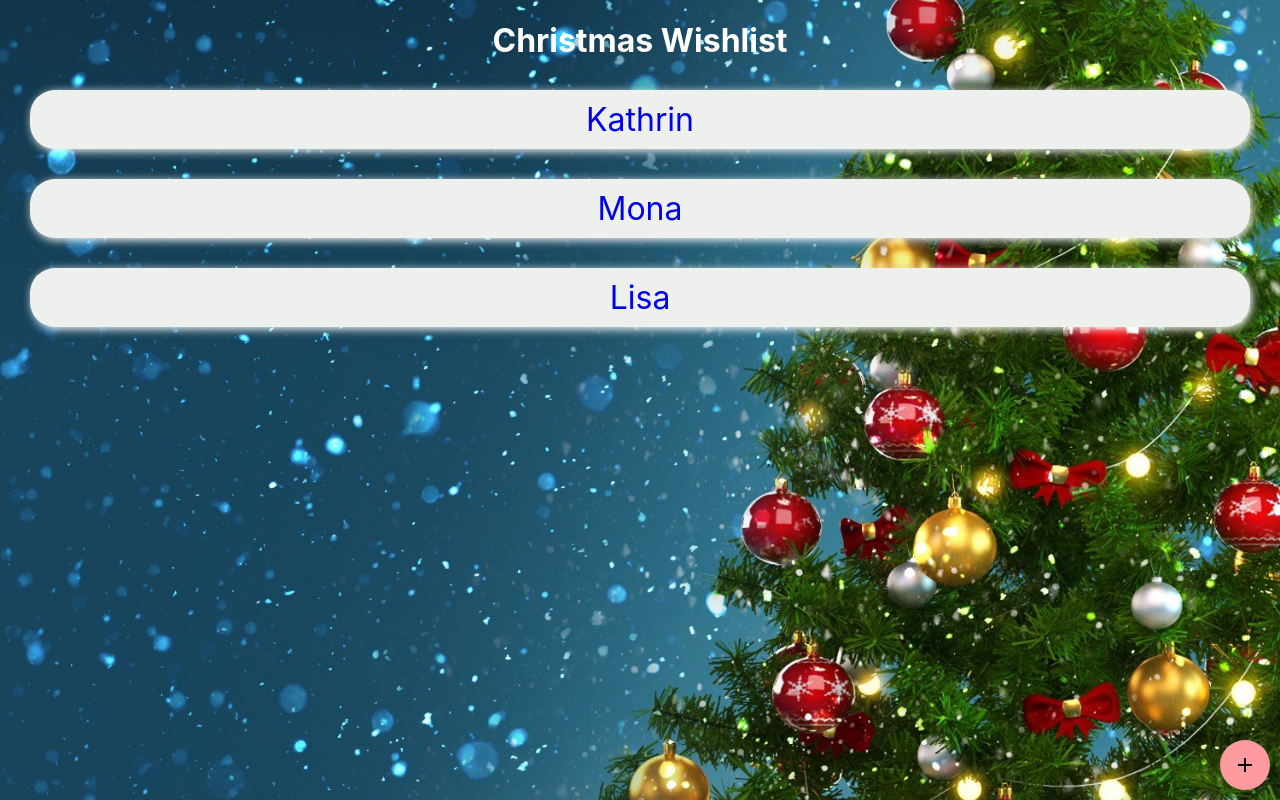
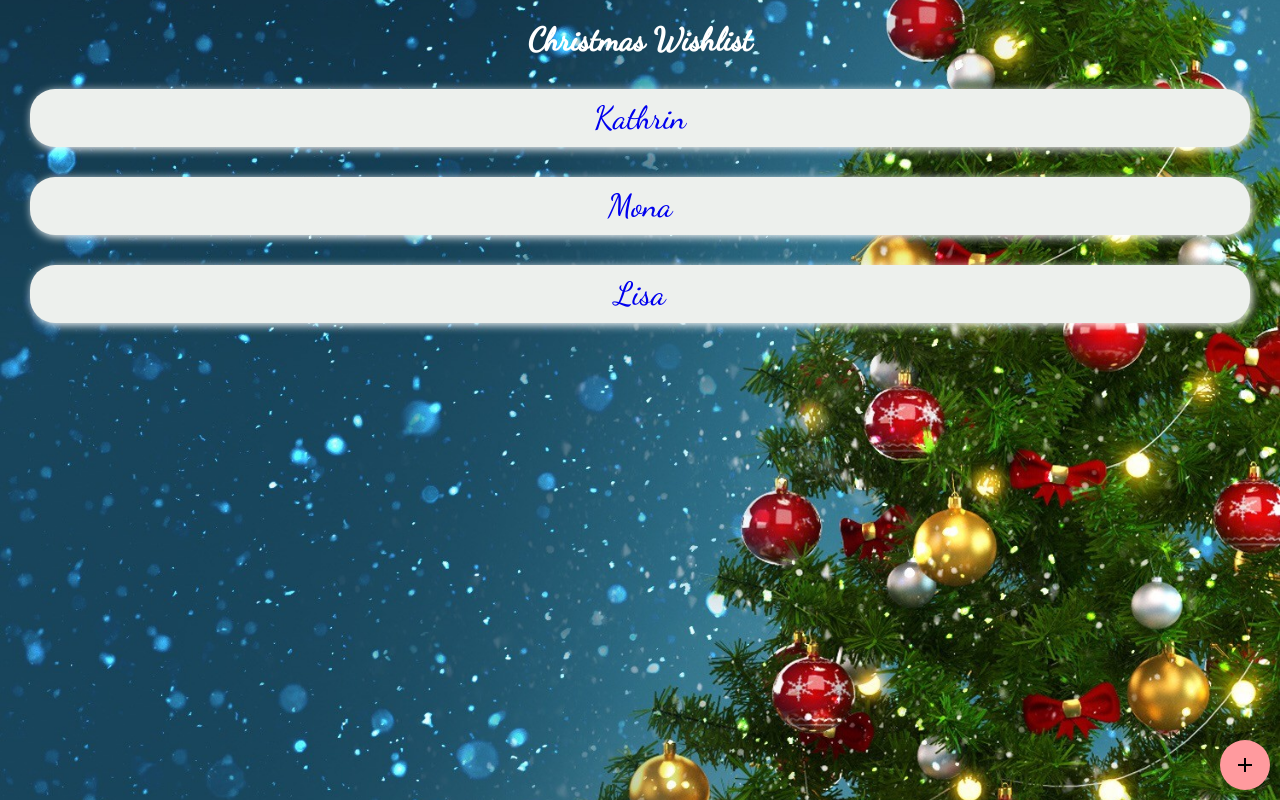
Before and after one commit to kschmitz123/wuensch-dir-was, a React (Create React App) app: page / in a window 1280 px wide. Built offline with nearby package versions, Linux system fonts and the light colour scheme; data requests are answered from the project's data file.

Commit message:
Add font

```diff
--- a/public/index.html
+++ b/public/index.html
@@ -10,6 +10,11 @@
       content="Web site created using create-react-app"
     />
     <link rel="apple-touch-icon" href="%PUBLIC_URL%/logo192.png" />
+    <link
+      href="https://fonts.googleapis.com/css2?family=Dancing+Script:wght@500&display=swap"
+      rel="stylesheet"
+    />
+
     <!--
       manifest.json provides metadata used when your web app is installed on a
       user's mobile device or desktop. See https://developers.google.com/web/fundamentals/web-app-manifest/
--- a/src/GlobalStyle.js
+++ b/src/GlobalStyle.js
@@ -8,9 +8,7 @@
   }
   body {
     margin: 0;
-    font-family: -apple-system, BlinkMacSystemFont, 'Segoe UI', 'Roboto',
-      'Oxygen', 'Ubuntu', 'Cantarell', 'Fira Sans', 'Droid Sans',
-      'Helvetica Neue', sans-serif;
+    font-family: 'Dancing Script', cursive;
       -webkit-font-smoothing: antialiased;
       -moz-osx-font-smoothing: grayscale;
       font-size: 16px;
```
